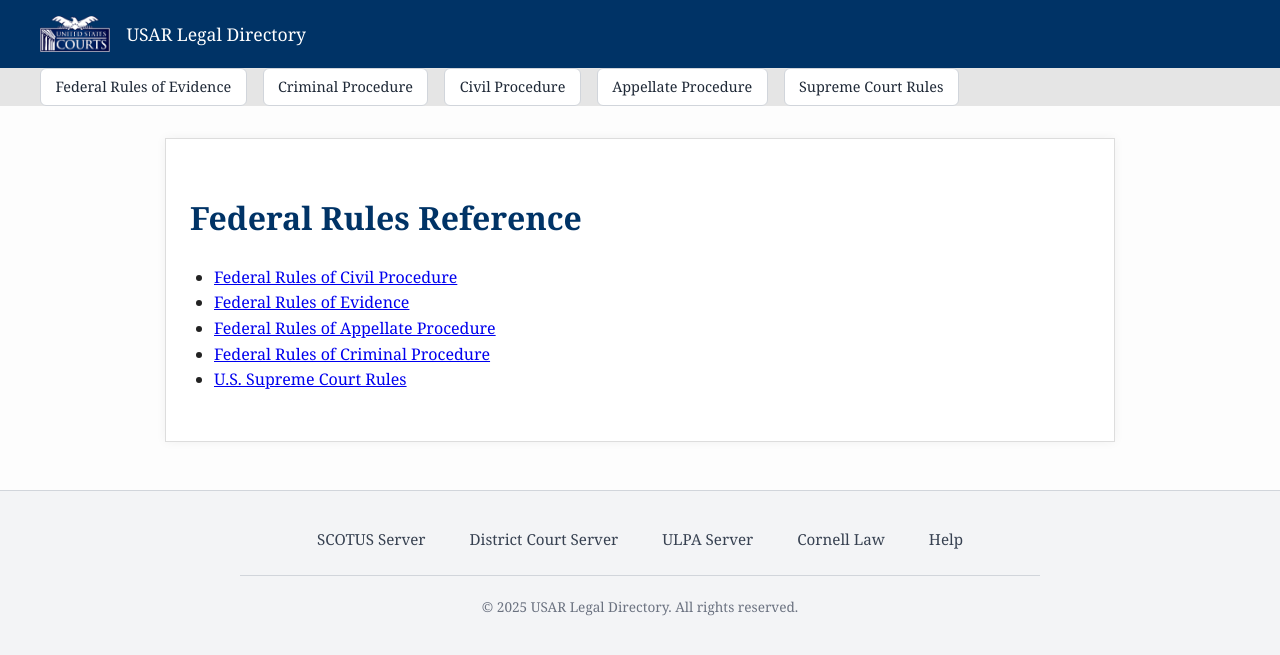
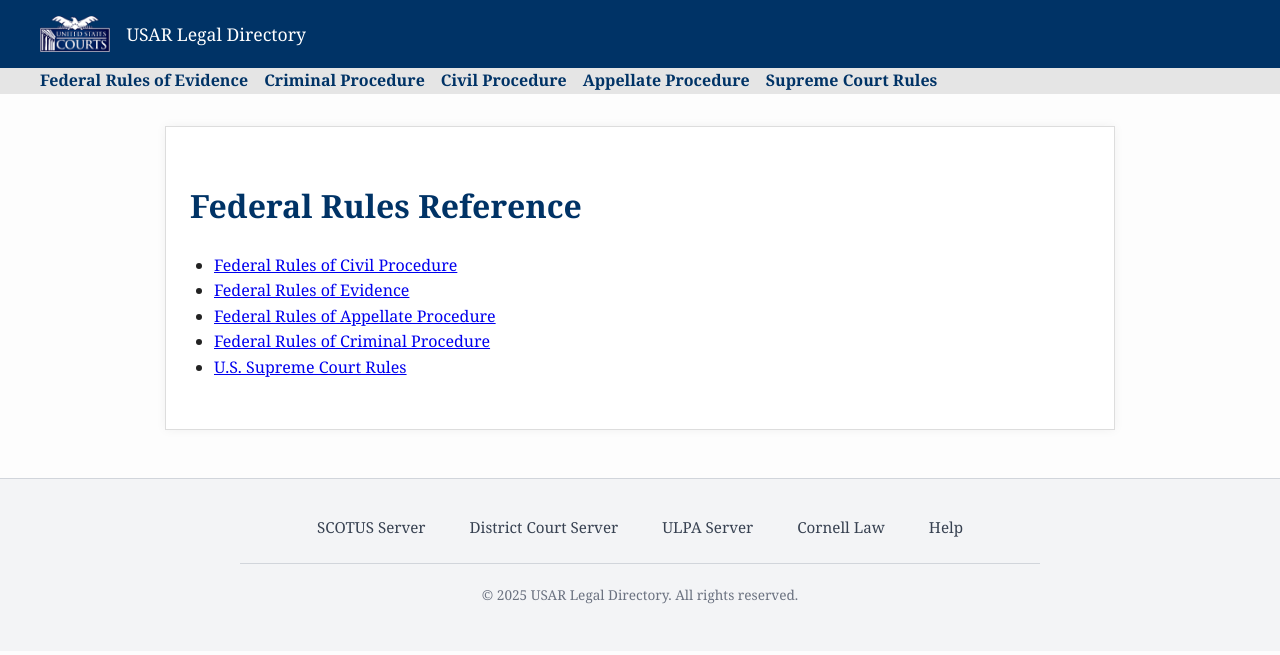
Before and after one commit to usarscotus/legal-directory, a Jekyll site: the page built from index.md, in a window 1280 px wide. Shown: the top 655 px of the page. Built offline with Jekyll 4.4.1, drawn with Linux system fonts in a browser that asks for light colours.

Commit message:
Update style.css

```diff
--- a/assets/style.css
+++ b/assets/style.css
@@ -66,22 +66,9 @@ main {
 }
 
 #cornell-nav a {
-  display: inline-block;
-  padding: 0.4rem 0.9rem;
-  background-color: #ffffff;
-  border: 1px solid #d1d5db;
-  border-radius: 6px;
-  color: #1f2937;
-  font-size: 0.9rem;
-  font-weight: 500;
   text-decoration: none;
-  transition: all 0.2s ease-in-out;
-}
-
-#cornell-nav a:hover {
-  background-color: #e0e7ff;
-  border-color: #1e40af;
-  color: #1e40af;
+  color: #003366;
+  font-weight: bold;
 }
 
 .uscourts-logo {
```
